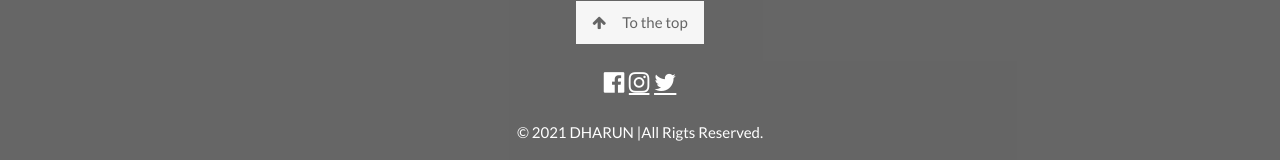
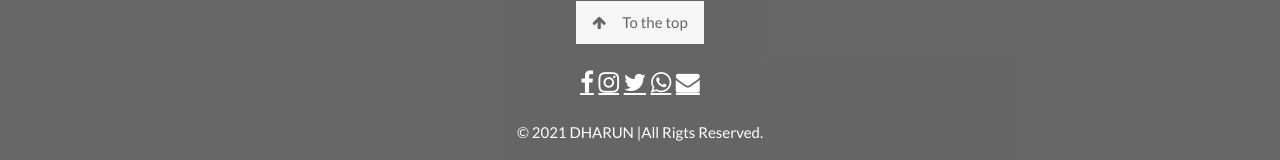
Before and after one commit to techupdates2/dharun, a plain HTML site: page index.html in a window 1280 px wide. Shown: the part 4004-4164 px from the top of the page. Drawn offline with nearby package versions, Linux system fonts and the light colour scheme.

Commit message:
Update index.html

```diff
--- a/index.html
+++ b/index.html
@@ -254,9 +254,11 @@ body, html {
 <footer class="w3-center w3-black w3-padding-64 w3-opacity w3-hover-opacity-off">
   <a href="#home" class="w3-button w3-light-grey"><i class="fa fa-arrow-up w3-margin-right"></i>To the top</a>
   <div class="w3-xlarge w3-section">
-    <i class="fa fa-facebook-official w3-hover-opacity"></i>
+    <a href="https://www.facebook.com/profile.php?id=100021574087969" class="fa fa-facebook"></a>
     <a href="https://instagram.com/its_dharun2" class="fa fa-instagram"></a>
     <a href="https://twitter.com/dharun_offl" class="fa fa-twitter"></a>
+   <a href="#" class="fa fa-whatsapp"></a>
+   <a href="mailto:admin@dharun.tk" class="fa fa-envelope"></a>
   </div>
   <p> © 2021 DHARUN  |All Rigts Reserved. </p>
 </footer>
```
